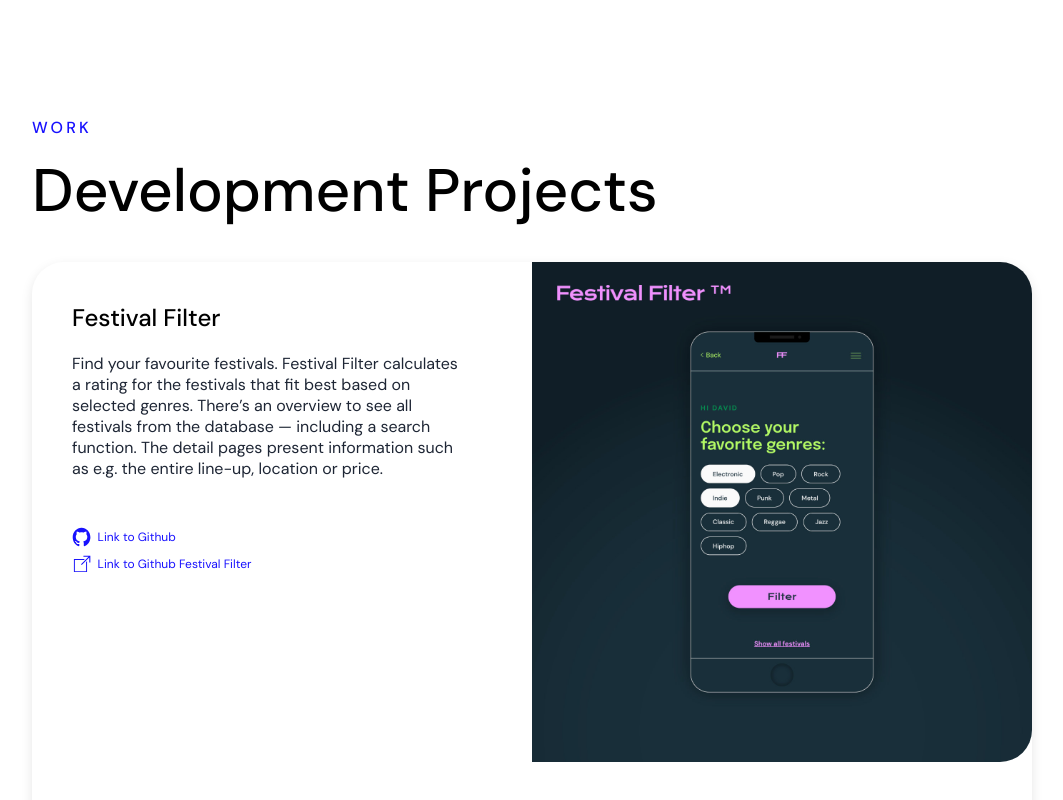
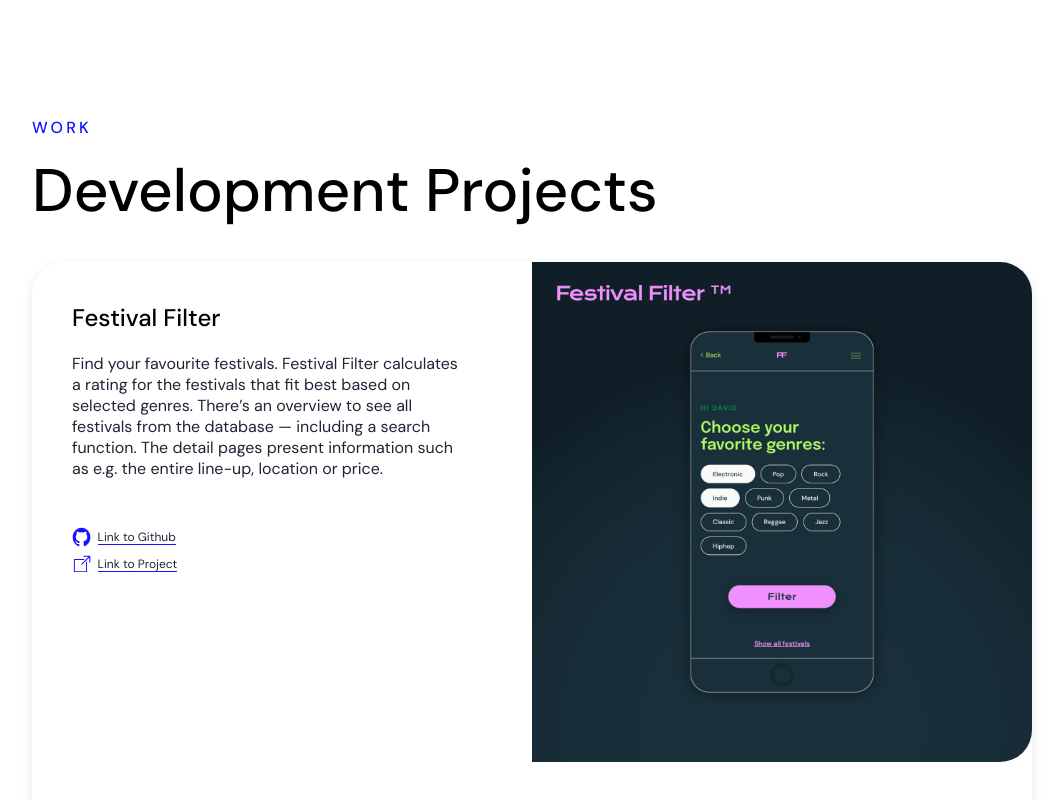
Before and after one commit to davidwobido/Portfolio_2022, a React (Vite) app: page / in a window 1280 px wide. Shown: the part 1832-2632 px from the top of the page, without its empty margins (108-1171 px from the left). Built offline with nearby package versions, Linux system fonts and the light colour scheme.

Commit message:
:lipstick: Change card styles, add project links

```diff
--- a/src/App.module.css
+++ b/src/App.module.css
@@ -138,6 +138,11 @@ main {
   font-weight: 500;
 }
 
+.link-large {
+  font-size: 1.5rem;
+  position: relative;
+}
+
 .icon-bar {
   margin-bottom: 2rem;
 }
--- a/src/Components/ProjectCard/ProjectCard.module.css
+++ b/src/Components/ProjectCard/ProjectCard.module.css
@@ -4,8 +4,8 @@
   grid-template-columns: 1fr 1fr;
   border-radius: 2rem;
   gap: 1.5rem;
-  background-color: var(--color-neutral-background);
-  box-shadow: rgb(0 0 0 / 10%) 0 4px 12px;
+  background-color: var(--color-background);
+  box-shadow: rgb(0 0 0 / 10%) 0 0.25rem 0.75rem;
 }
 
 .column-text {
@@ -40,22 +40,6 @@
   position: relative;
 }
 
-.link::after {
-  position: absolute;
-  content: "";
-  width: 0%;
-  border-bottom: solid 1px;
-  height: 1px;
-  left: 0;
-  bottom: 0;
-  transition: ease-in-out 0.2s;
-}
-
-.link:hover::after {
-  width: 100%;
-  left: 0;
-}
-
 .column-image {
   display: flex;
   justify-content: center;
--- a/src/Components/ProjectCard/ProjectCard.tsx
+++ b/src/Components/ProjectCard/ProjectCard.tsx
@@ -10,6 +10,8 @@ export default function ProjectCard({
   projectImage,
   gitLink,
   projectLink,
+  employerLink,
+  employer,
   ...props
 }: ProjectCardTypes) {
   return (
@@ -18,14 +20,23 @@ export default function ProjectCard({
         <h3 className={styles.headline}>{headline}</h3>
         <p className={styles.copy}>{description}</p>
         <div className={styles["links-wrapper"]}>
-          <a href={gitLink} className={styles.links}>
-            <img src={IconGitHub} alt="Logo GitHub" />
-            <span className={styles.link}>Link to Github</span>
-          </a>
+          {gitLink && (
+            <a href={gitLink} className={styles.links}>
+              <img src={IconGitHub} alt="Logo GitHub" />
+              <a className={styles.link}>Link to Github</a>
+            </a>
+          )}
           {projectLink && (
             <a href={projectLink} className={styles.links}>
               <img src={IconExternal} alt="" />
-              <span className={styles.link}>Link to Github {headline}</span>
+              <a className={styles.link}>Link to Project</a>
+            </a>
+          )}
+          {employerLink && (
+            <a href={employerLink} className={styles.links}>
+              <img src={IconExternal} alt="" />
+
+              <a className={styles.link}>Done at {employer}</a>
             </a>
           )}
         </div>
--- a/src/globals.css
+++ b/src/globals.css
@@ -78,6 +78,22 @@ body {
 }
 
 a {
-  color: var(--color-secondary);
+  color: var(--color-primary);
   text-decoration: 0;
 }
+
+a::after {
+  position: absolute;
+  content: "";
+  width: 100%;
+  border-bottom: solid 1px var(--color-secondary);
+  height: 1px;
+  left: 0;
+  bottom: 0;
+  transition: ease-in-out 0.2s;
+}
+
+a:hover::after {
+  width: 0%;
+  left: 0;
+}
--- a/types.ts
+++ b/types.ts
@@ -1,9 +1,11 @@
 export type ProjectCardTypes = {
   headline: string;
   description: string;
-  gitLink: string;
+  gitLink?: string;
   projectImage: string;
   projectLink?: string;
+  employerLink?: string;
+  employer?: string;
 };
 
 export type JobTypes = {
```
